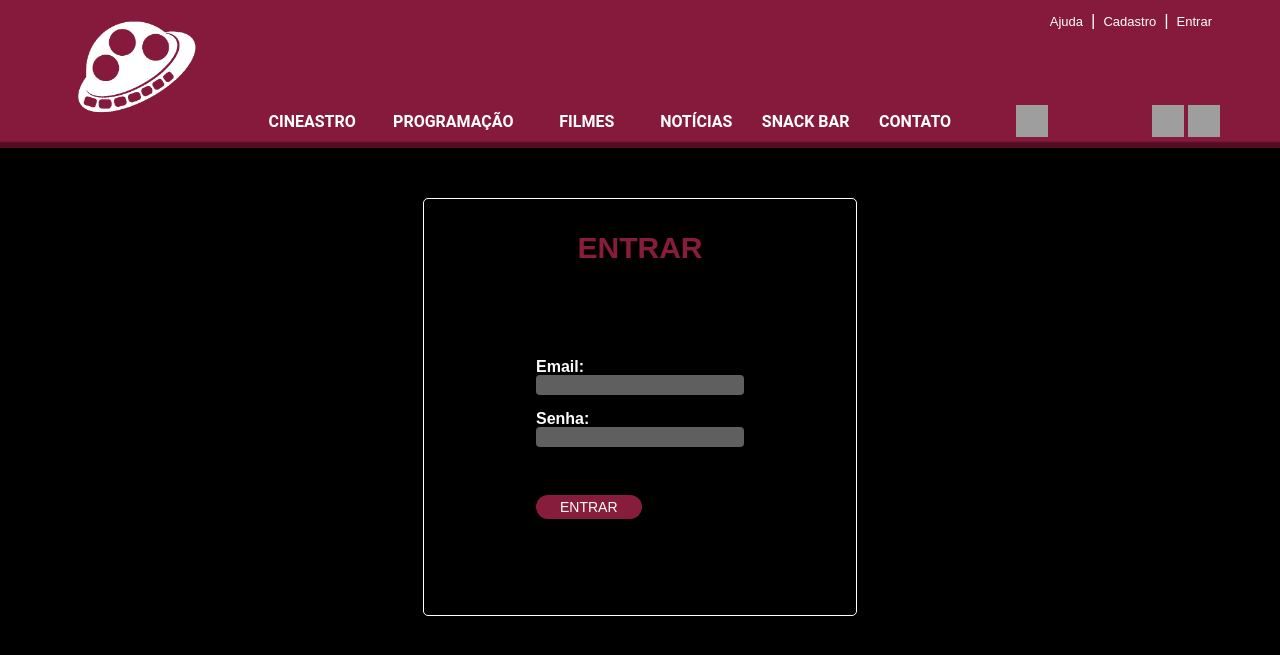
After one commit to joaopedroselau/joaopedroselau.github.io, a PHP site: page /login.php in a window 1280 px wide. The commit adds this page. Shown: the top 655 px of the page. Run offline with PHP 8.4, Linux system fonts and the light colour scheme; grey boxes are pictures that could not be loaded.

Commit message:
2024-10-23 10:24
Criação do login e mudança da página de signup

```diff
--- a/projeto/alimentos.html
+++ b/projeto/alimentos.html
@@ -167,7 +167,7 @@
 	<div class="footer__alto">
 		<ul class="footer__alto__categorias">
 			<li class="footer__alto__categorias__colunas">
-				<h1 class="footer__alto__titulo">PROGRAMAÇÂO</h1>
+				<h1 class="footer__alto__titulo">PROGRAMAÇÃO</h1>
 				<ul class="footer__alto__categorias__colunas__lista">
 					<li class="footer__alto__categorias__colunas__lista__item">
 						<a href="programacao.html" target="_self">Em cartaz</a>
--- a/projeto/cinema.css
+++ b/projeto/cinema.css
@@ -653,26 +652,28 @@ button:active {
 		border: none;
 	}
 
-
-
-	legend{
+	.legend{
+		display:flex;
 		margin:auto auto auto auto;
 		color: var(--color-primary);
 		font-family: Arial, Helvetica, sans-serif;
 		font-weight: bolder;
 		font-size: 30px;
+		margin: 0 0 24px 3rem;
 		position: relative;
-		top:30px;
+		top:24px;
+		right:3rem;
 	}
 	.label_form{
-		color: white;
+		display: inline-block;
+		width: 9rem;
+		text-align: right;
+		color: #FFFFFF;
 		font-family: Arial, Helvetica, sans-serif;
 		font-weight: bold;
-		text-align: left;
+		text-align: right;
 
 	}
-
-
 	.button2{
 		background-color: var(--color-primary);
 		border: none;
@@ -683,6 +684,7 @@ button:active {
 		cursor: pointer;
 		color: #fff;
 		transition: all 150ms ease-out;
+		margin: 0 0 3rem 0;
 	}
 
 	.button2:hover {
@@ -697,10 +699,68 @@ button:active {
 	}
 }
 
+.form__login{
+	display: block;
+	margin: 3rem auto 0 auto;
+	width: 12rem;
+	height: auto;
+	padding: 34px 7rem 0 7rem;
+	border: 1px solid #FFF;
+	border-radius: 5px;
+
+	.input__login{
+		display: table-cell;
+		border: none;
+	}
+	.legend{
+		margin:auto auto auto auto;
+		color: var(--color-primary);
+		font-family: Arial, Helvetica, sans-serif;
+		font-weight: bolder;
+		font-size: 30px;
+		position: relative;
+		text-align:center;
+		margin: 0 0 4rem 0;
+	}
+	.label__form__login{
+		color: white;
+		font-family: Arial, Helvetica, sans-serif;
+		font-weight: bold;
+		text-align: left;
+
+	}
+	.button2__login{
+		background-color: var(--color-primary);
+		margin: 2rem 0 6rem 0;
+		border: none;
+		border-radius: 16px;
+		padding: 4px 24px;
+		font-size: 14px;
+		text-align: center;
+		cursor: pointer;
+		color: #fff;
+		transition: all 150ms ease-out;
+	}
+
+	.button2__login:hover {
+		background-color: #5e1229;
+		font-size: 18px;
+	}
+
+
+	.button2__login:active {
+		background-color: #5e1229;
+
+	}
+}
+
 #box{
+
 	background-color: rgb(95, 95, 95);
+	color: #fff;
 	border: none;
 	cursor: pointer;
+	width: 13rem;
 	height: 20px;
 	border-radius: 4px;
 	box-shadow: 0 0 .4vw rgba(0,0,0,0.5), 0 0 0 .15vw transparent;
--- a/projeto/contato.html
+++ b/projeto/contato.html
@@ -63,7 +63,7 @@
 		<div class="footer__alto">
 			<ul class="footer__alto__categorias">
 				<li class="footer__alto__categorias__colunas">
-					<h1 class="footer__alto__titulo">PROGRAMAÇÂO</h1>
+					<h1 class="footer__alto__titulo">PROGRAMAÇÃO</h1>
 					<ul class="footer__alto__categorias__colunas__lista">
 						<li class="footer__alto__categorias__colunas__lista__item">
 							<a href="programacao.html" target="_self">Em cartaz</a>
--- a/projeto/filmes.html
+++ b/projeto/filmes.html
@@ -136,7 +136,7 @@
 		<div class="footer__alto">
 			<ul class="footer__alto__categorias">
 				<li class="footer__alto__categorias__colunas">
-					<h1 class="footer__alto__titulo">PROGRAMAÇÂO</h1>
+					<h1 class="footer__alto__titulo">PROGRAMAÇÃO</h1>
 					<ul class="footer__alto__categorias__colunas__lista">
 						<li class="footer__alto__categorias__colunas__lista__item">
 							<a href="programacao.html" target="_self">Em cartaz</a>
--- a/projeto/index.html
+++ b/projeto/index.html
@@ -119,7 +119,7 @@
 		<div class="footer__alto">
 			<ul class="footer__alto__categorias">
 				<li class="footer__alto__categorias__colunas">
-					<h1 class="footer__alto__titulo">PROGRAMAÇÂO</h1>
+					<h1 class="footer__alto__titulo">PROGRAMAÇÃO</h1>
 					<ul class="footer__alto__categorias__colunas__lista">
 						<li class="footer__alto__categorias__colunas__lista__item">
 							<a href="programacao.html" target="_self">Em cartaz</a>
--- /dev/null
+++ b/projeto/login.php
@@ -0,0 +1,95 @@
+<!DOCTYPE HTML>
+<html lang="pt-br">
+	<link rel="icon" href="assets/cinecon.png" type="image/x-icon">
+
+<head>
+	<meta charset="utf-8">
+	<link rel="stylesheet" href="cinema.css">
+	<link rel="stylesheet" href="variables.css">
+	<link rel="stylesheet" href="responsivo.css">
+    <script src="messagem_temp.js"></script>
+    <script src="eye.js"></script>
+	<title>Cineastro's cinema</title>
+</head>
+
+<body>
+
+	<header class="cab">
+		<div class="cab__background"></div>
+		<a href="index.html"><img class="cab__image" src="assets/cine.png"></a>
+		<nav class="cab__menu">
+			<ul>
+				<li><a href="index.html" target="_self">CINEASTRO</a></li>
+				<li><a href="programacao.html" target="_self">PROGRAMAÇÃO</a></li>
+				<li><a href="filmes.html" target="_self">FILMES</a></li>
+				<li><a href="noticias.html" target="_self">NOTÍCIAS</a></li>
+				<li><a href="alimentos.html" target="_self">SNACK BAR</a></li>
+				<li><a href="contato.html" target="_self">CONTATO</a></li>
+			</ul>
+		</nav>
+		<nav class="cab__tools">
+            <ul>
+                <li><a href="ajuda/faq.html" target="_self">Ajuda</a></li>
+                <li>|</li>
+                <li><a href="signup.php" target="_self">Cadastro</a></li>
+                <li>|</li>
+                <li><a href="login.php" target="_self">Entrar</a></li>
+			</ul>
+			<div class="cab__social">
+				<a href= "carrinho.html"><img class="cab__social__cart" src="https://pngimg.com/d/shopping_cart_PNG4.png"></a>
+				<a href="https://www.instagram.com/cineastro.taubate/?utm_source=ig_web_button_share_sheet"><img src="https://www.edigitalagency.com.au/wp-content/uploads/new-Instagram-icon-white-png.png"></a>
+				<a href="https://x.com/Cineastro_tbt"><img src="https://uxwing.com/wp-content/themes/uxwing/download/brands-and-social-media/x-social-media-white-icon.png"></a>
+			</div>
+        </nav>
+	</header>
+
+        <fieldset class="form__login">
+            <div class="legend">ENTRAR</div><br><br>
+            <form method="post" action="login.php">
+
+                <label class="label__form__login" for="email">Email:</label>
+                <input class="box" type="email" id="box" name="email"><br><br>
+
+                <label class="label__form__login" for="senha">Senha:</label>
+                <input class="box" type="password" id="box" name="senha"><br><br>
+
+                <div class="input__login">
+                    <input class="button2__login" type="submit" value="ENTRAR" name="submit">
+                </div>
+            </form>
+        </fieldset>
+
+
+
+    <?php
+	if (isset($_POST['submit'])) {
+		include_once('conexao.php');
+
+		// Sanitizar e validar entradas
+		$senha = filter_var($_POST['senha']);
+		$email = filter_var($_POST['email'], FILTER_VALIDATE_EMAIL);
+
+		// Verifica usuário e senha
+		$sql   =   mysqli_query($conexao, " SELECT email, senha FROM cadastro WHERE
+		email='$email' AND senha='$senha'") or die("ERRO NO COMANDO SQL");
+
+		//Linhas afetadas pela consulta
+		$row   =  mysqli_num_rows($sql);
+
+		//Verifica se retornou algo
+		if ($row == 0) {
+			echo "<p id='error-message'> Usuário ou senha inválidos</p>";
+		} else {
+
+			while ($dados = mysqli_fetch_assoc($sql)) {
+				session_start();
+				$_SESSION["id"]    =  $dados['id'];
+				$_SESSION["nome"]  =  $dados['nome'];
+				header("Location: index.html");
+			}
+		}
+	}
+	?>
+</body>
+
+</html>
--- a/projeto/messagem_temp.js
+++ b/projeto/messagem_temp.js
@@ -21,7 +21,7 @@ function hideMessages() {
             setTimeout(() => {
                 errorMessage.style.display = 'none'; // Remove o elemento do DOM
             }, 1000); // Tempo igual ao da transição (1 segundo)
-        }, 1000); // 3000 ms = 3 segundos
+        }, 2500); // 3000 ms = 3 segundos
     }
 }
 
--- a/projeto/noticias.html
+++ b/projeto/noticias.html
@@ -115,7 +115,7 @@
 	<div class="footer__alto">
 		<ul class="footer__alto__categorias">
 			<li class="footer__alto__categorias__colunas">
-				<h1 class="footer__alto__titulo">PROGRAMAÇÂO</h1>
+				<h1 class="footer__alto__titulo">PROGRAMAÇÃO</h1>
 				<ul class="footer__alto__categorias__colunas__lista">
 					<li class="footer__alto__categorias__colunas__lista__item">
 						<a href="programacao.html" target="_self">Em cartaz</a>
--- a/projeto/programacao.html
+++ b/projeto/programacao.html
@@ -240,7 +240,7 @@
 		<div class="footer__alto">
 			<ul class="footer__alto__categorias">
 				<li class="footer__alto__categorias__colunas">
-					<h1 class="footer__alto__titulo">PROGRAMAÇÂO</h1>
+					<h1 class="footer__alto__titulo">PROGRAMAÇÃO</h1>
 					<ul class="footer__alto__categorias__colunas__lista">
 						<li class="footer__alto__categorias__colunas__lista__item">
 							<a href="programacao.html" target="_self">Em cartaz</a>
```
Also changed, not shown: other parts of projeto/cinema.css (+19 -39 lines), projeto/signup.php (+14 -10 lines).
